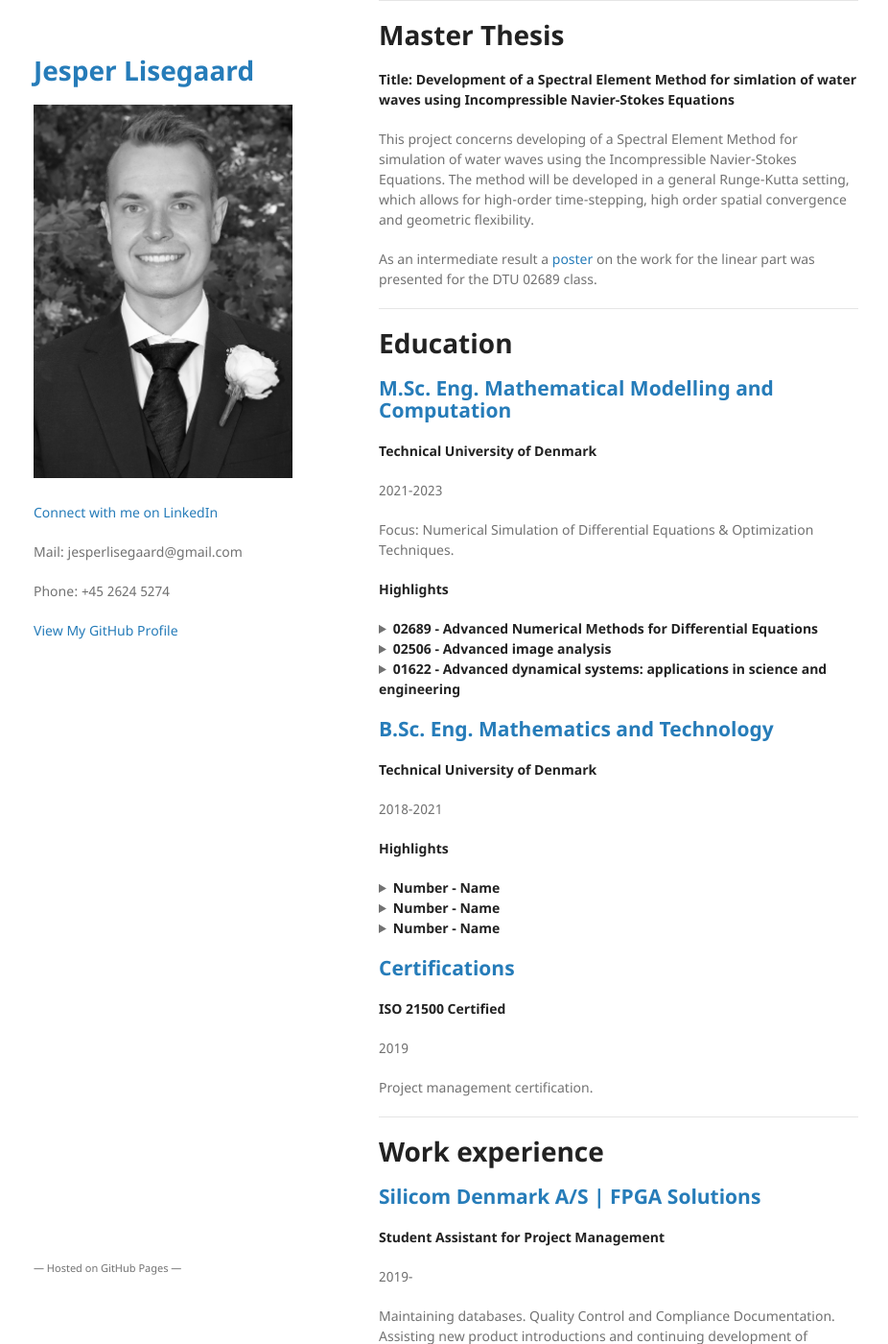
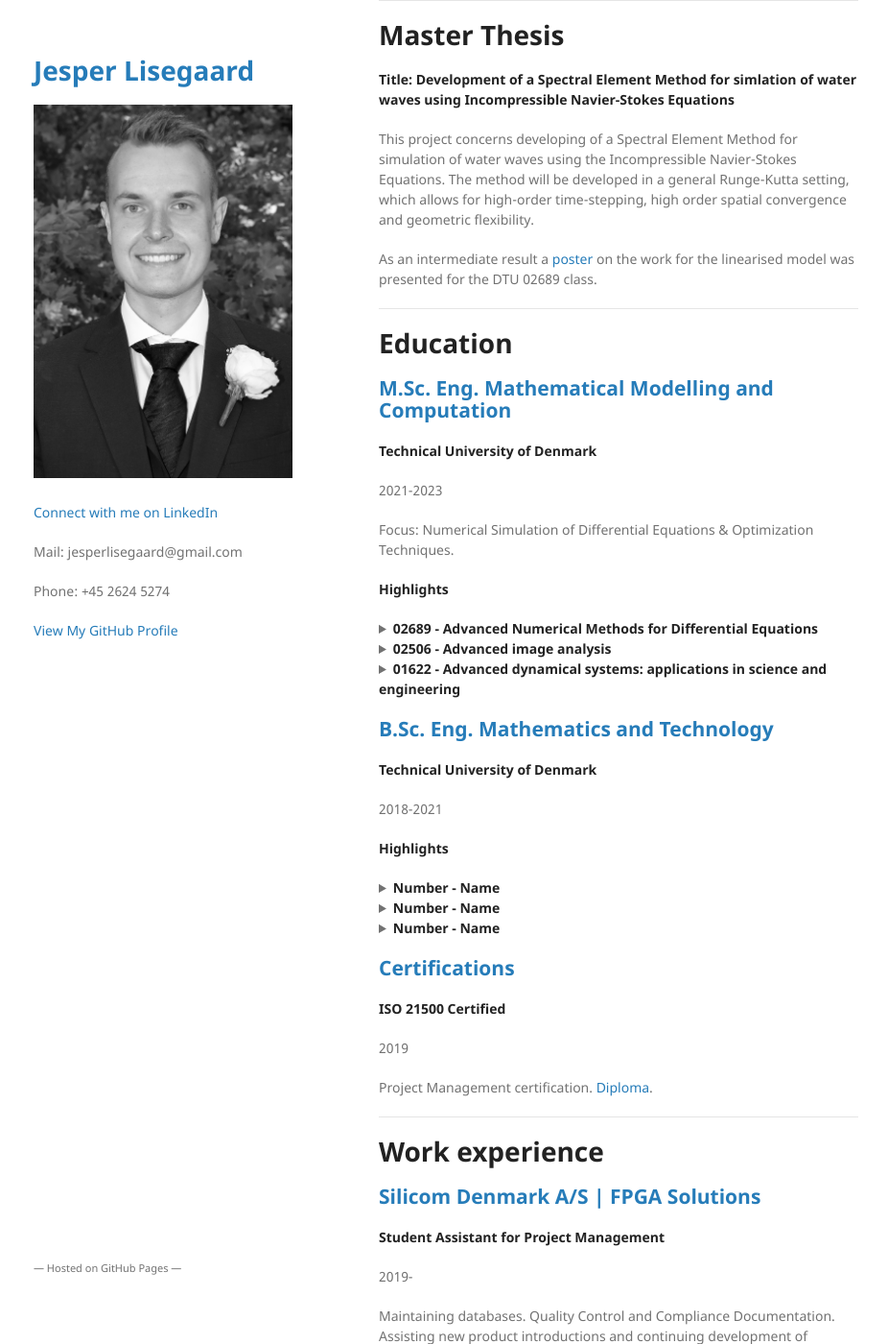
Before and after one commit to JLisegaard/jlisegaard.github.io, a Jekyll site: the page built from index.md, in a window 1280 px wide and 1400 px high, scrolled down 262 px. Shown: the whole window at 96% size, without its empty margins (175-1101 px from the left). Built offline with Jekyll 4.4.1, drawn with Linux system fonts in a browser that asks for light colours.

Commit message:
diploma add

```diff
--- a/index.md
+++ b/index.md
@@ -18,7 +18,7 @@ I am a dedicated and ambitious engineer within applied mathematics, who possess
 
 This project concerns developing of a Spectral Element Method for simulation of water waves using the Incompressible Navier-Stokes Equations. The method will be developed in a general Runge-Kutta setting, which allows for high-order time-stepping, high order spatial convergence and geometric flexibility.
 
-As an intermediate result a [poster](./NSE_Poster_linear.html) on the work for the linear part was presented for the DTU 02689 class.
+As an intermediate result a [poster](./NSE_Poster_linear.html) on the work for the linearised model was presented for the DTU 02689 class.
 
 * * *
 
@@ -90,7 +90,7 @@ Focus: Numerical Simulation of Differential Equations & Optimization Techniques.
 
 2019
 
-Project management certification.
+Project Management certification. [Diploma](./PMdiploma.html).
 
 * * *
 
```
Also changed, not shown: PMdiploma.md (added, +12 -0 lines), 1 other file.
